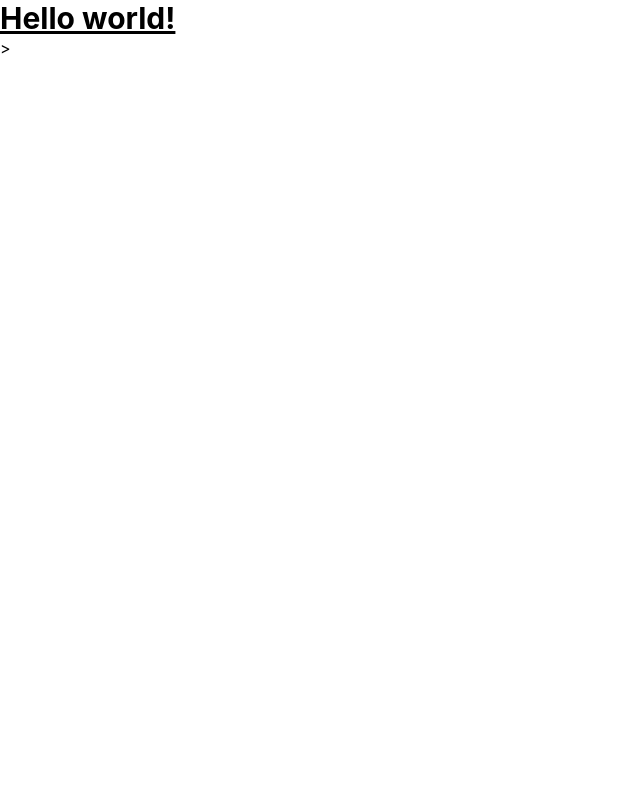
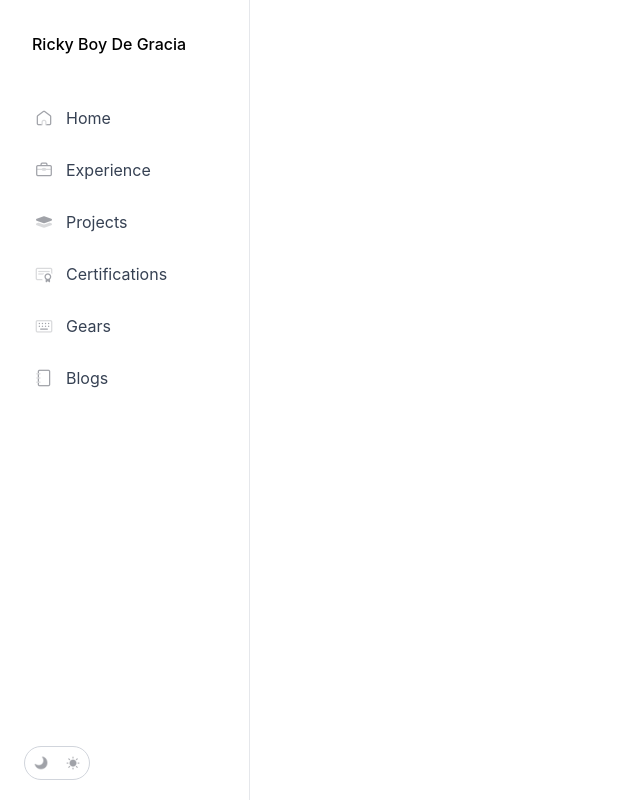
Before and after one commit to RICKYBOYDEGRACIA/ricky_profile, an Angular app: page / in a window 1280 px wide. Shown: the whole page, without its empty margins (0-640 px from the left). Built offline with nearby package versions, Linux system fonts and the light colour scheme.

Commit message:
side bar

```diff
--- a/src/app/app.html
+++ b/src/app/app.html
@@ -1,3 +1,31 @@
-<h1 class="text-3xl font-bold underline">
-  Hello world!
-</h1>>
+<div class="min-h-screen flex flex-col md:flex-row">
+  <!-- Top Navigation Header (Mobile Only) -->
+  <header class="flex md:hidden items-center justify-between p-4 border-b border-gray-200 bg-white sticky top-0 z-20">
+    <span class="font-medium text-lg">Ricky Boy De Gracia</span>
+    <button (click)="toggleMenu()" class="p-2 text-gray-600 hover:text-black focus:outline-none" aria-label="Toggle Menu">
+      @if (!isMenuOpen()) {
+        <svg class="w-6 h-6" fill="none" stroke="currentColor" viewBox="0 0 24 24">
+          <path stroke-linecap="round" stroke-linejoin="round" stroke-width="2" d="M4 6h16M4 12h16M4 18h16"/>
+        </svg>
+      } @else {
+        <svg class="w-6 h-6" fill="none" stroke="currentColor" viewBox="0 0 24 24">
+          <path stroke-linecap="round" stroke-linejoin="round" stroke-width="2" d="M6 18L18 6M6 6l12 12"/>
+        </svg>
+      }
+    </button>
+  </header>
+
+  <!-- Sidebar (Overlay on Mobile, Column on Desktop) -->
+  <aside
+    class="fixed inset-x-0 top-[57px] bottom-0 bg-white z-10 p-6 flex flex-col justify-between transition-all duration-200 ease-in-out md:static md:top-auto md:w-[250px] md:min-h-screen md:border-r md:border-gray-200 md:flex"
+    [class.hidden]="!isMenuOpen()"
+    [class.flex]="isMenuOpen()">
+
+    <app-side-bar (itemClicked)="closeMenu()"></app-side-bar>
+  </aside>
+
+  <!-- Main Content -->
+  <main class="flex-1 p-4 md:p-6">
+    <router-outlet></router-outlet>
+  </main>
+</div>
--- a/src/app/app.ts
+++ b/src/app/app.ts
@@ -1,12 +1,25 @@
 import { Component, signal } from '@angular/core';
+import { CommonModule } from '@angular/common';
 import { RouterOutlet } from '@angular/router';
-
+import { SideBar } from "./components/side-bar/side-bar";
 @Component({
   selector: 'app-root',
-  imports: [RouterOutlet],
+  imports: [
+    CommonModule,
+    RouterOutlet,
+    SideBar
+],
   templateUrl: './app.html',
   styleUrl: './app.css'
 })
 export class App {
-  protected readonly title = signal('ricky_profile');
+  isMenuOpen = signal(false);
+
+  toggleMenu(){
+    this.isMenuOpen.update(prev => !prev);
+  }
+
+  closeMenu(){
+    this.isMenuOpen.set(false);
+  }
 }
--- /dev/null
+++ b/src/app/components/side-bar/side-bar.html
@@ -0,0 +1,23 @@
+<div class="flex flex-col h-full justify-between">
+  <!-- Top Items -->
+  <div class="space-y-2">
+    <!-- Desktop Title (Hidden on mobile since top header handles it) -->
+    <div class="hidden md:flex items-center cursor-pointer mb-8 hover:bg-gray-100 p-2 rounded-md font-medium">
+      <span>Ricky Boy De Gracia</span>
+    </div>
+
+    @for (item of sideBarItems; track $index) {
+      <div
+        class="flex items-center gap-3 cursor-pointer hover:bg-gray-100 p-2.5 rounded-md text-gray-700 hover:text-black">
+        <img [src]="item.icon" class="w-5 h-5" [alt]="item.name"/>
+        <span class="text-base">{{ item.name }}</span>
+      </div>
+    }
+  </div>
+
+  <!-- Bottom Theme Toggle -->
+  <div class="absolute bottom-5 border border-gray-300 p-2 rounded-full flex gap-4 items-center justify-center w-fit mt-6">
+    <img src="dark-mode.png" class="w-4 h-4 cursor-pointer" alt="Dark mode">
+    <img src="light-mode.png" class="w-4 h-4 cursor-pointer" alt="Light mode">
+  </div>
+</div>
--- /dev/null
+++ b/src/app/components/side-bar/side-bar.ts
@@ -0,0 +1,49 @@
+import { Component } from '@angular/core';
+
+type SideBarItem = {
+  name: string,
+  icon?: string,
+  route: string
+}
+@Component({
+  imports: [],
+  selector: 'app-side-bar',
+  styleUrl: './side-bar.css',
+  templateUrl: './side-bar.html',
+})
+export class SideBar {
+
+
+  sideBarItems: SideBarItem[] = [
+    {
+      name: "Home",
+      icon: "home.png",
+      route: "/"
+    },
+    {
+      name: "Experience",
+      icon: "experience.png",
+      route: "/experience"
+    },
+    {
+      name: "Projects",
+      icon: "project.png",
+      route: "/projects"
+    },
+    {
+      name: "Certifications",
+      icon: "certificate.png",
+      route: "/certifications"
+    },
+    {
+      name: "Gears",
+      icon: "gears.png",
+      route: "/gears"
+    },
+    {
+      name: "Blogs",
+      icon: "blogs.png",
+      route: "/"
+    }
+  ]
+}
--- a/src/index.html
+++ b/src/index.html
@@ -2,10 +2,11 @@
 <html lang="en">
 <head>
   <meta charset="utf-8">
-  <title>RickyProfile</title>
+  <title>Ricky</title>
   <base href="/">
   <meta name="viewport" content="width=device-width, initial-scale=1">
   <link rel="icon" type="image/x-icon" href="favicon.ico">
+  <script src="https://kit.fontawesome.com/a910a20470.js" crossorigin="anonymous"></script>
 </head>
 <body>
   <app-root></app-root>
```
Also changed, not shown: src/app/components/side-bar/side-bar.css (added), 1 other file (tests, documents, lock files or other folders).
